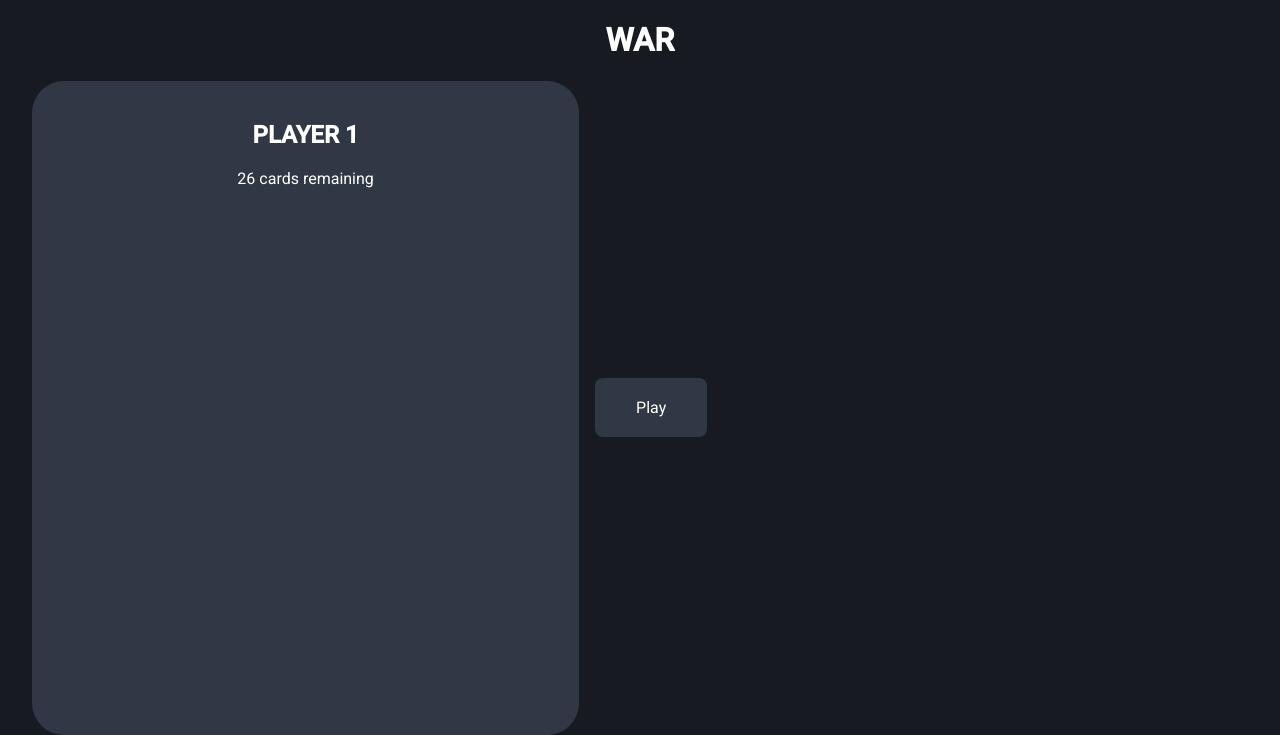
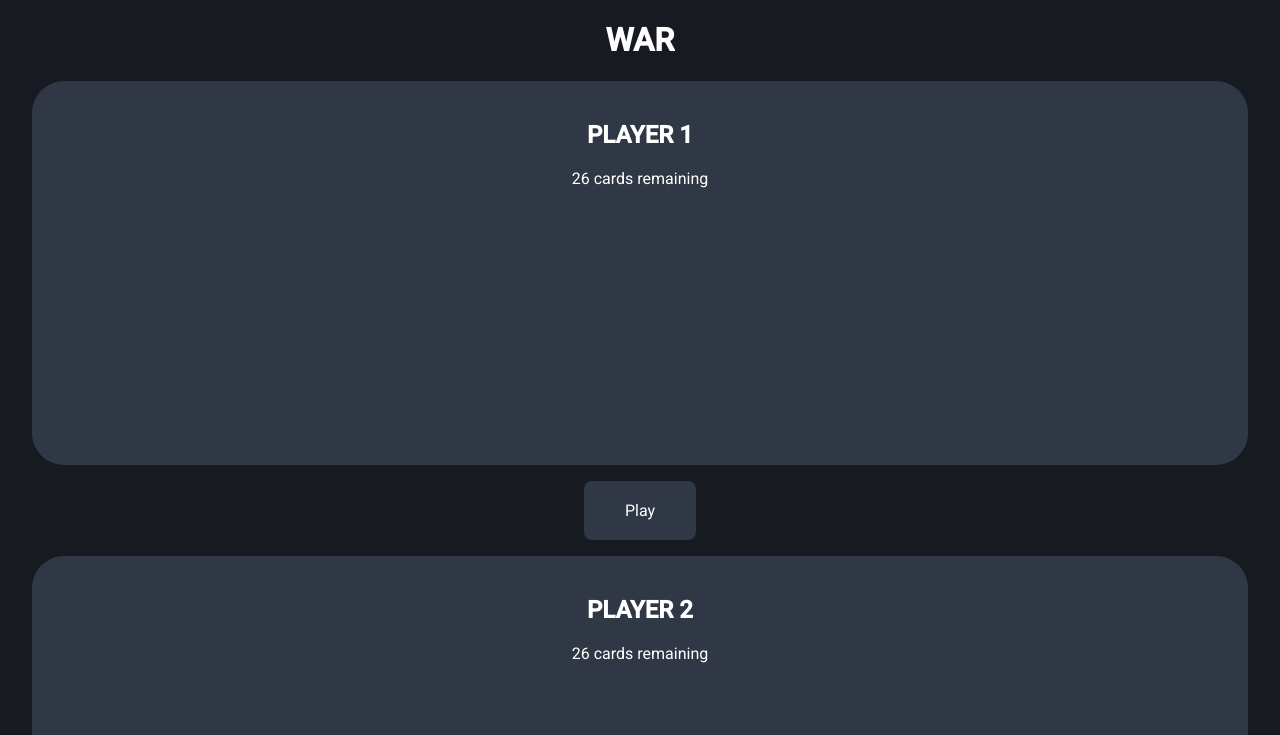
Before and after one commit to zachstence/war, a React (Create React App) app: page / in a window 1280 px wide. Shown: the top 735 px of the page. Built offline with nearby package versions, Linux system fonts and the light colour scheme.

Commit message:
style: adjust game styling

```diff
--- a/src/components/Game/Game.scss
+++ b/src/components/Game/Game.scss
@@ -8,6 +8,7 @@
     flex-direction: row;
     flex-wrap: wrap;
     align-items: center;
+    justify-content: space-around;
 
     h1 {
         text-align: center;
@@ -28,7 +29,7 @@
     .player {
         width: 45%;
         height: 100%;
-        min-height: 20rem;
+        min-height: 24rem;
         padding: 1rem;
         text-align: center;
         border: 4px solid transparent;
@@ -65,7 +66,7 @@
     align-items: center;
 }
 
-@media screen and (max-width: 600px) {
+@media screen and (max-width: 1500px) {
     .game {
         flex-direction: column;
         flex-wrap: nowrap;
```
